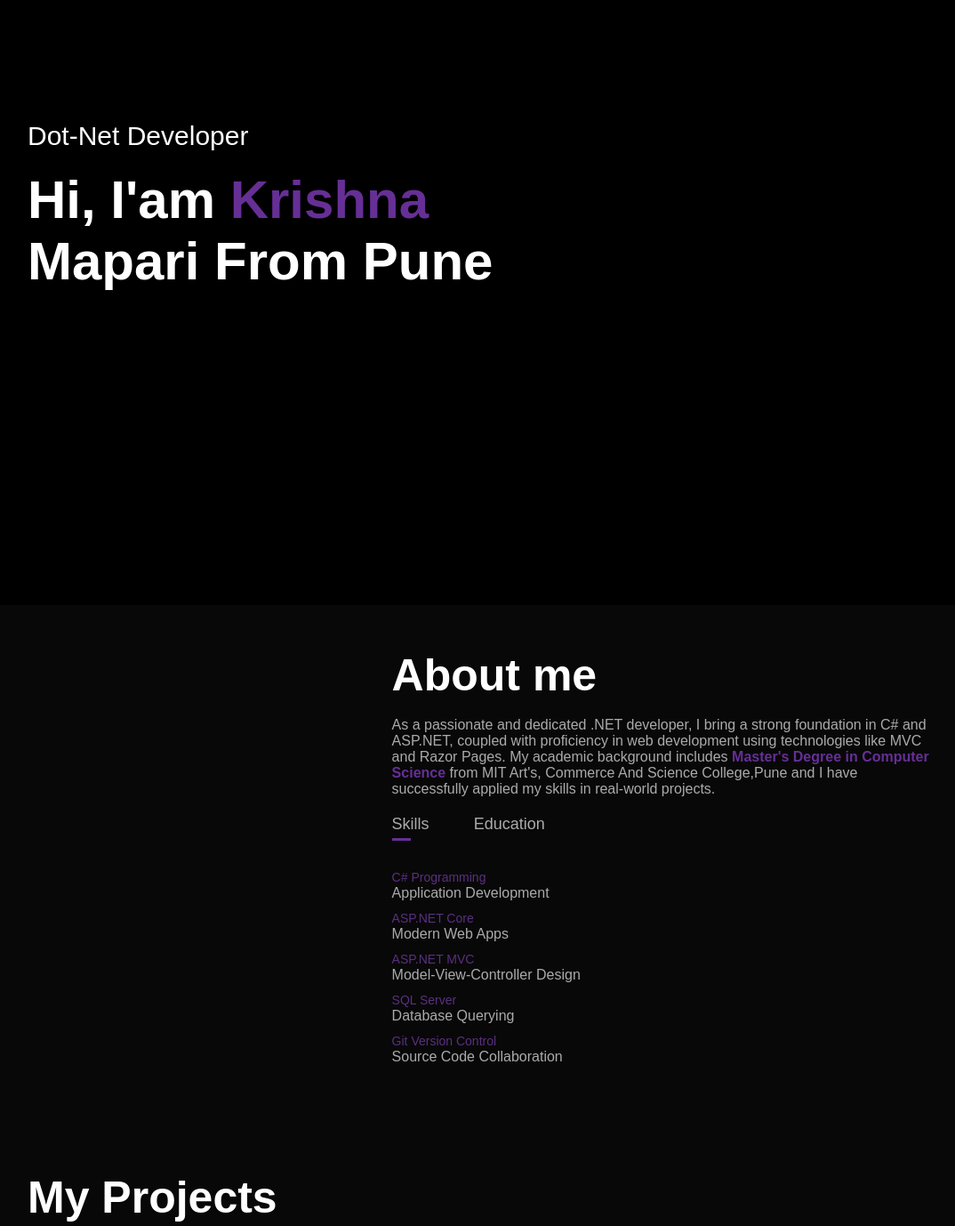
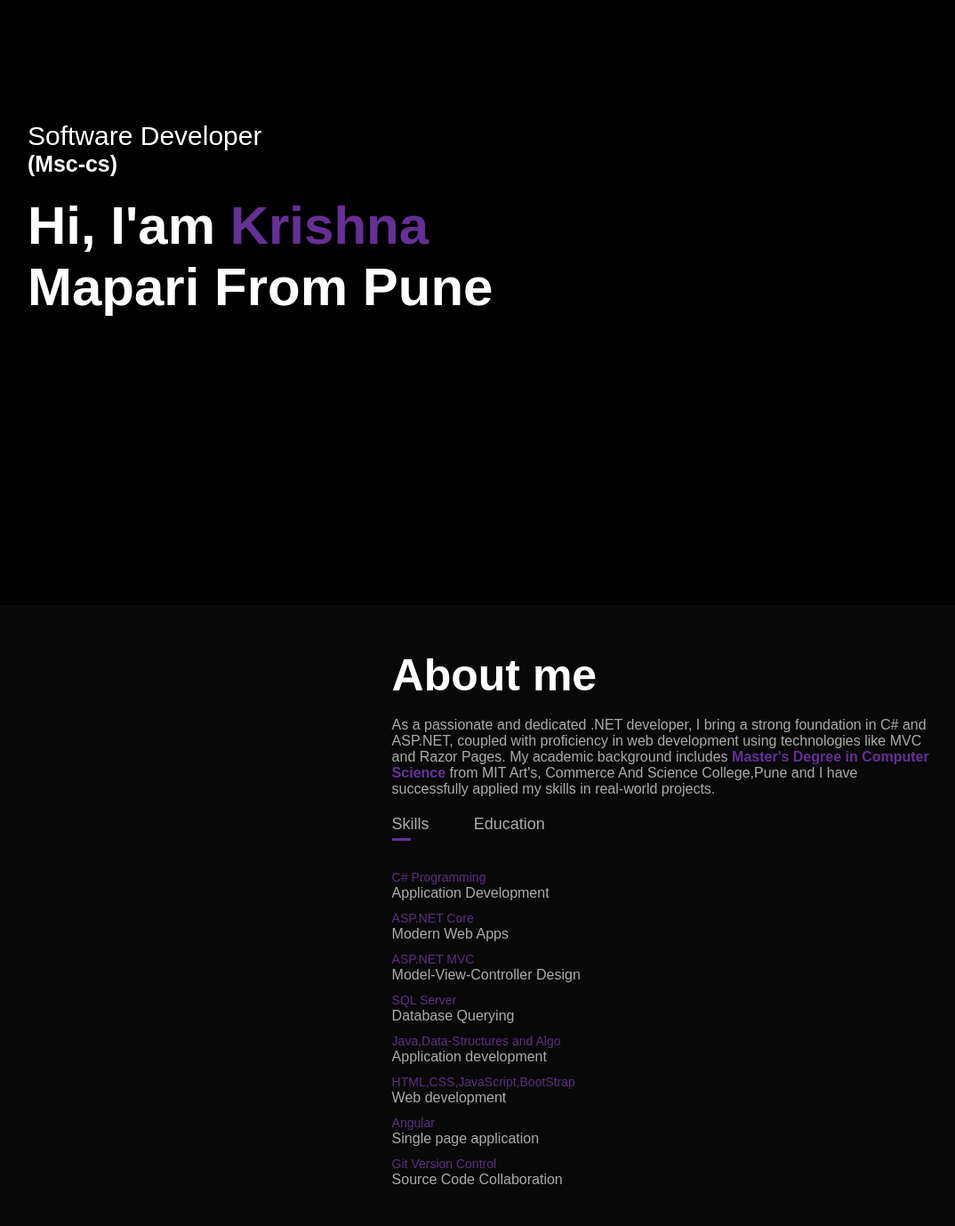
Before and after one commit to krishna07-cmd/portfolio, a plain HTML site: page index.html in a window 1280 px wide. Shown: the part 120-1498 px from the top of the page at 89% size, without its empty margins (97-1171 px from the left). Drawn offline with Linux system fonts and the light colour scheme.

Commit message:
Add files via upload

```diff
--- a/index.html
+++ b/index.html
@@ -27,7 +27,7 @@
             </nav>
             <div class="header-text">
 
-                <p><span>Dot-Net Developer</span></p>
+                <p><span>Software Developer<h5>(Msc-cs)</h5></span></p>
                 <h1>Hi, I'am<span> Krishna </span><br>Mapari From Pune</h1>
                     </div>
                  </div>
@@ -61,6 +61,9 @@
                                         <li><span>ASP.NET Core</span><br>Modern Web Apps</li>
                                         <li><span>ASP.NET MVC</span><br>Model-View-Controller Design</li>
                                         <li><span>SQL Server</span><br>Database Querying</li>
+                                        <li><span>Java,Data-Structures and Algo</span><br>Application development</li>
+                                        <li><span>HTML,CSS,JavaScript,BootStrap</span><br>Web development</li>
+                                        <li><span>Angular</span><br>Single page application</li>
                                         <li><span>Git Version Control</span><br>Source Code Collaboration</li>
 
                                     </ul>
@@ -144,12 +147,13 @@
 
             </div>
 
-            <!--<a href="C:\Users\krish\Contacts\Desktop\Personal-Portfolio\Krishna Mapari .pdf" download class="btn btn2">Download CV</a>-->
+            <a href="https://drive.google.com/file/d/1YBxKY_CoTBdnYNF10BmchH7j3qZprP04/view?usp=drivesdk" download class="btn btn2">Download CV</a>
 
         </div>
 
             <div class="contact-right">
                 <form name="submit-to-google-sheet">
+
                     <input type="text" name="Name" placeholder="Your Name" required><br>
                     <input type="text" name="email" placeholder="Your Email" required><br>
                     <textarea name="Message" placeholder="Your Message"></textarea><br>
```
